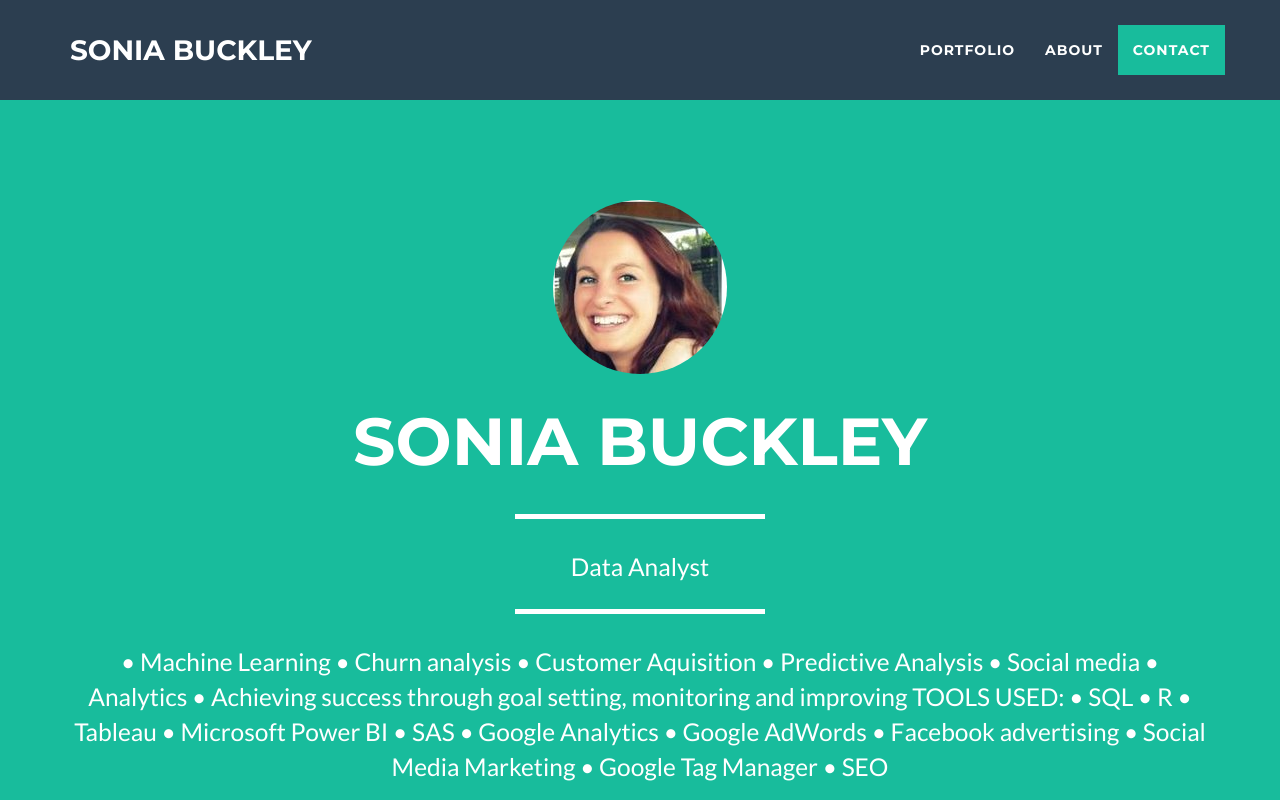
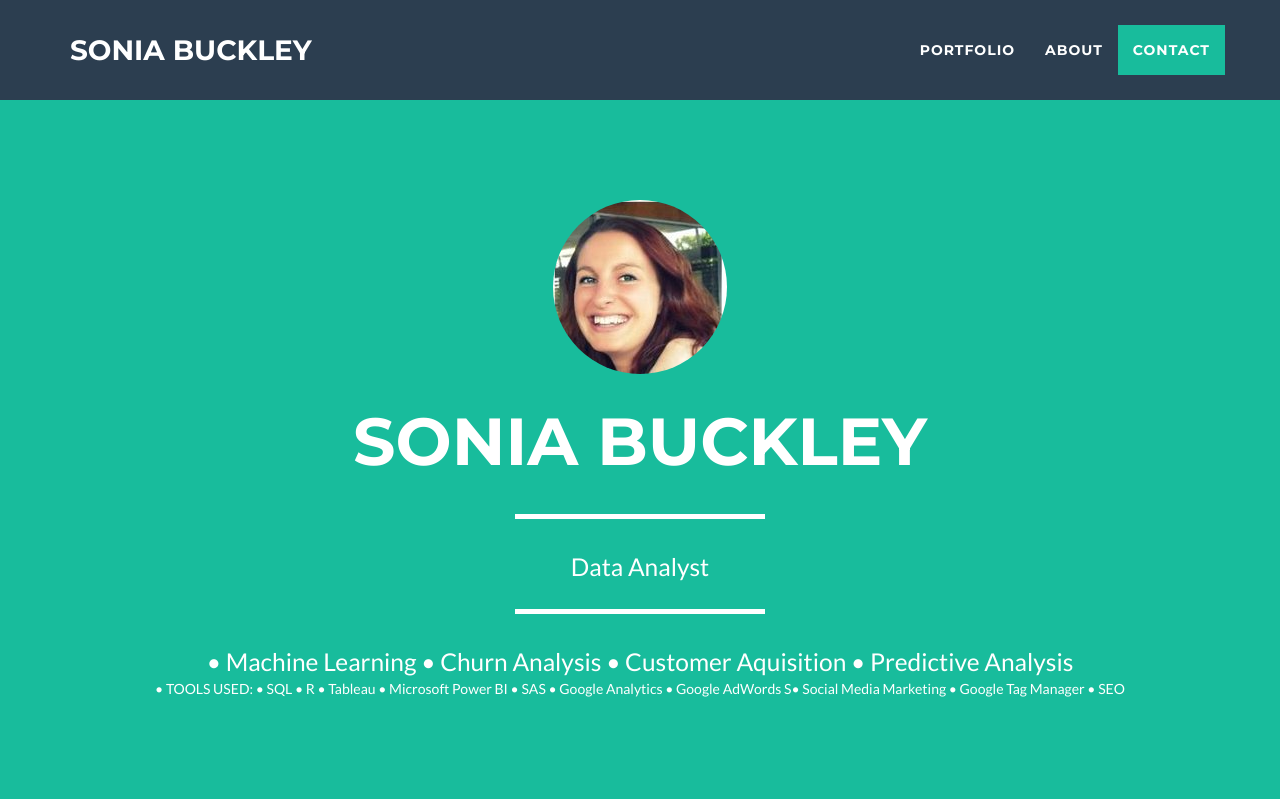
Before and after one commit to SoniaBuckley/sonia-portfolio, a website: page index.html in a window 1280 px wide. Shown: the top 800 px of the page. Drawn offline with nearby package versions, Linux system fonts and the light colour scheme; a script that the page names is missing.

Commit message:
Skills
Reformatting

```diff
--- a/index.html
+++ b/index.html
@@ -103,9 +103,10 @@
                         <hr class="star-light">
                         <span class="skills">Data Analyst</span>
                         <hr class="star-light">
-                        <span class="skills">• Machine Learning • Churn analysis • Customer Aquisition • Predictive Analysis • Social media • Analytics
-                        • Achieving success through goal setting, monitoring and improving
-                        TOOLS USED: • SQL • R • Tableau •  Microsoft Power BI •  SAS •  Google Analytics • Google AdWords • Facebook advertising • Social Media Marketing
+                        <span class="skills">• Machine Learning • Churn Analysis • Customer Aquisition • Predictive Analysis
+                        </div>
+                        •
+                        TOOLS USED: • SQL • R • Tableau •  Microsoft Power BI •  SAS •  Google Analytics • Google AdWords S• Social Media Marketing
                         • Google Tag Manager • SEO </span>
                     </div>
                 </div>
```
